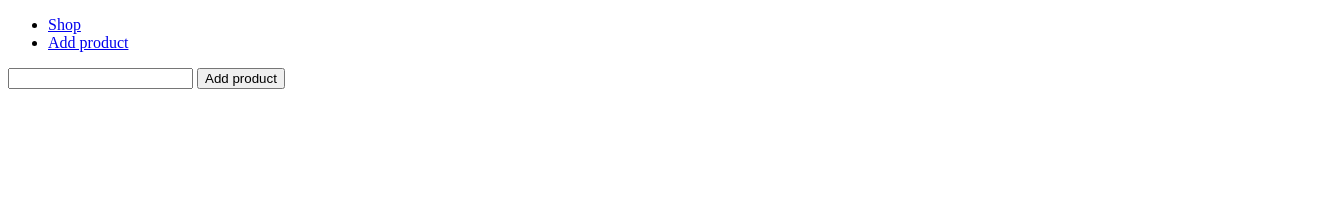
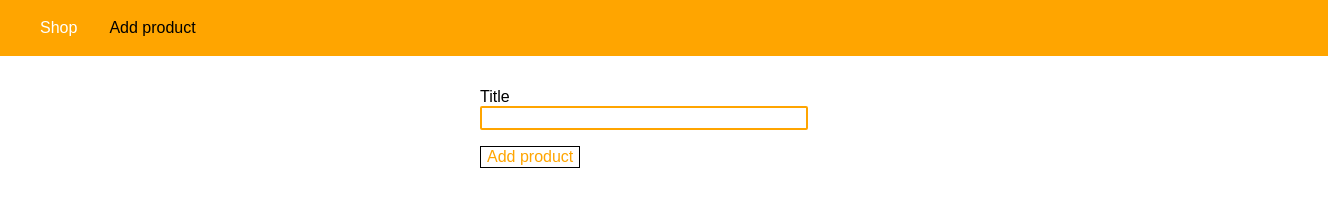
Before and after one commit to gouthamk-cryptichub/OnlineShopping_WEBAPP, a website: page views/add-product.html in a window 1280 px wide. Shown: the whole page, 1328 px wide, since content can reach past the window. Drawn offline with Linux system fonts and the light colour scheme.

Commit message:
Added css stylings

```diff
--- a/app.js
+++ b/app.js
@@ -9,6 +9,7 @@ const shopRoutes = require('./routes/shop');
 const app = express();
 
 app.use(bodyParser.urlencoded({extended: false}));
+app.use(express.static(path.join(__dirname, 'public')));
 
 app.use('/admin', adminRoutes);
 app.use(shopRoutes);
--- /dev/null
+++ b/public/css/main.css
@@ -0,0 +1,45 @@
+body {
+    padding: 0;
+    margin: 0;
+    font-family: sans-serif;
+}
+
+main {
+    padding: 1rem;
+}
+
+.main-header {
+    width: 100%;
+    height: 3.5rem;
+    background-color: orange;
+    padding: 0 1.5rem;
+}
+
+.main-header__item-list {
+    list-style: none;
+    margin: 0;
+    padding: 0;
+    display: flex;
+}
+
+.main-header__item {
+    margin: 0 1rem;
+    padding: 0;
+}
+
+.main-header__nav {
+    height: 100%;
+    display: flex;
+    align-items: center;
+}
+
+.main-header__item a {
+    text-decoration: none;
+    color: white;
+}
+
+.main-header__item a:hover,
+.main-header__item a:active,
+.main-header__item a.activee {
+    color: black;
+}
--- /dev/null
+++ b/public/css/product.css
@@ -0,0 +1,36 @@
+.product-form {
+    width: 20rem;
+    max-width: 90%;
+    margin: auto;
+}
+
+.form-control {
+    margin: 1rem 0;
+}
+
+.form-control label,
+.form-control input {
+    display: block;
+    width: 100%;
+}
+
+.form-control input {
+    border: 2px solid orange;
+    font: inherit;
+    border-radius: 2px;
+}
+
+button {
+    font: inherit;
+    border: 1px solid black;
+    color: orange;
+    background: white;
+    cursor: pointer;
+    outline: none;
+}
+
+button:hover {
+    border:  1px solid orange;
+    color: black;
+    background: orange;
+}
--- a/views/add-product.html
+++ b/views/add-product.html
@@ -1,26 +1,34 @@
 <!DOCTYPE html>
 <html lang="en">
+
 <head>
     <meta charset="UTF-8">
     <meta http-equiv="X-UA-Compatible" content="IE=edge">
     <meta name="viewport" content="width=device-width, initial-scale=1.0">
     <title>Add Product</title>
+    <link rel="stylesheet" href="/css/main.css">
+    <link rel="stylesheet" href="/css/product.css">
 </head>
+
 <body>
-    <header>
-        <nav>
-            <ul>
-                <li><a href="/">Shop</a></li>
-                <li><a href="/admin/add-product">Add product</a></li>
+    <header class="main-header">
+        <nav class="main-header__nav">
+            <ul class="main-header__item-list">
+                <li class="main-header__item"><a href="/">Shop</a></li>
+                <li class="main-header__item"><a class="activee" href="/admin/add-product">Add product</a></li>
             </ul>
         </nav>
     </header>
 
     <main>
-        <form action="/admin/add-product" method="POST">
-        <input type="text" name="title">
-        <button type="submit">Add product</button>
-    </form>
+        <form class="product-form" action="/admin/add-product" method="POST">
+            <div class="form-control">
+                <label for="title">Title</label>
+                <input type="text" name="title" id="title">
+            </div>
+            <button type="submit">Add product</button>
+        </form>
     </main>
 </body>
+
 </html>
```
Also changed, not shown: views/404.html (+16 -1 lines), views/shop.html (+9 -5 lines).
